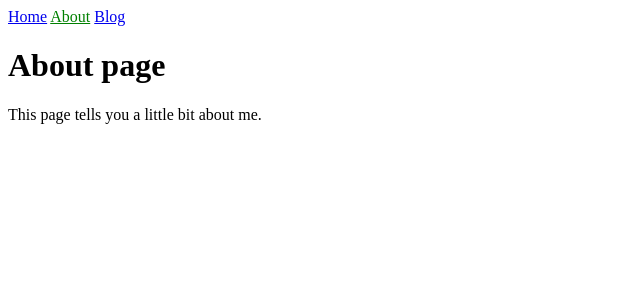
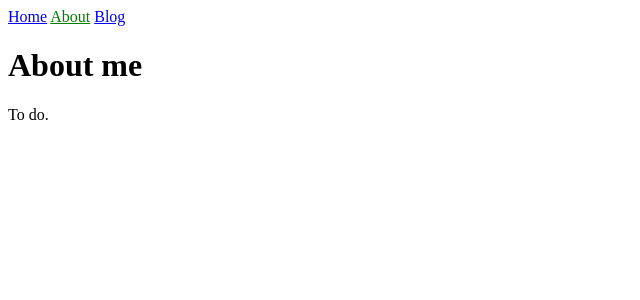
Before and after one commit to tysonliddell/blog, a Jekyll site: the page built from about.md, in a window 1280 px wide. Shown: the top 300 px of the page, without its empty margins (0-640 px from the left). Built offline with Jekyll 4.4.1, drawn with Linux system fonts in a browser that asks for light colours.

Commit message:
Get basic pages ready.

```diff
--- a/about.md
+++ b/about.md
@@ -1,6 +1,6 @@
 ---
 title: About
 ---
-# About page
+# About me
 
-This page tells you a little bit about me.
+To do.
--- a/blog.html
+++ b/blog.html
@@ -6,8 +6,7 @@ title: Blog
 <ul>
     {% for post in site.posts %}
         <li>
-            <h2><a href="{{ post.url | relative_url }}">{{ post.title }}</a></h2>
-            {{ post.excerpt }}
+            <h2>{{ post.date | date: "%Y-%m-%d" }} | <a href="{{ post.url | relative_url }}">{{ post.title }}</a></h2>
         </li>
     {% endfor %}
 </ul>
--- a/index.html
+++ b/index.html
@@ -1,4 +1,4 @@
 ---
 title: Home
 ---
-<h1>{{ "Hello World!" | downcase }}</h1>
+<h1>Hello!</h1>
```
